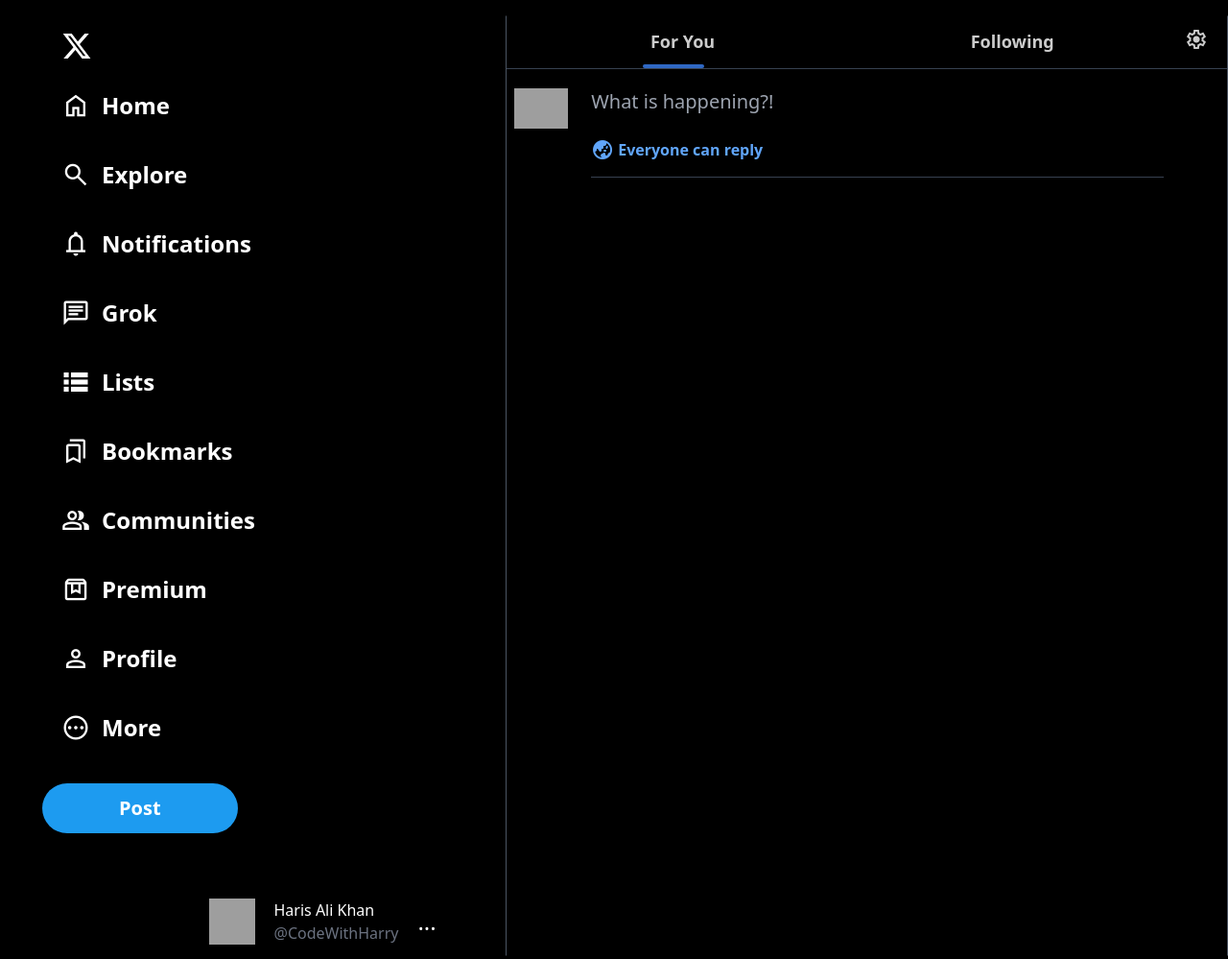
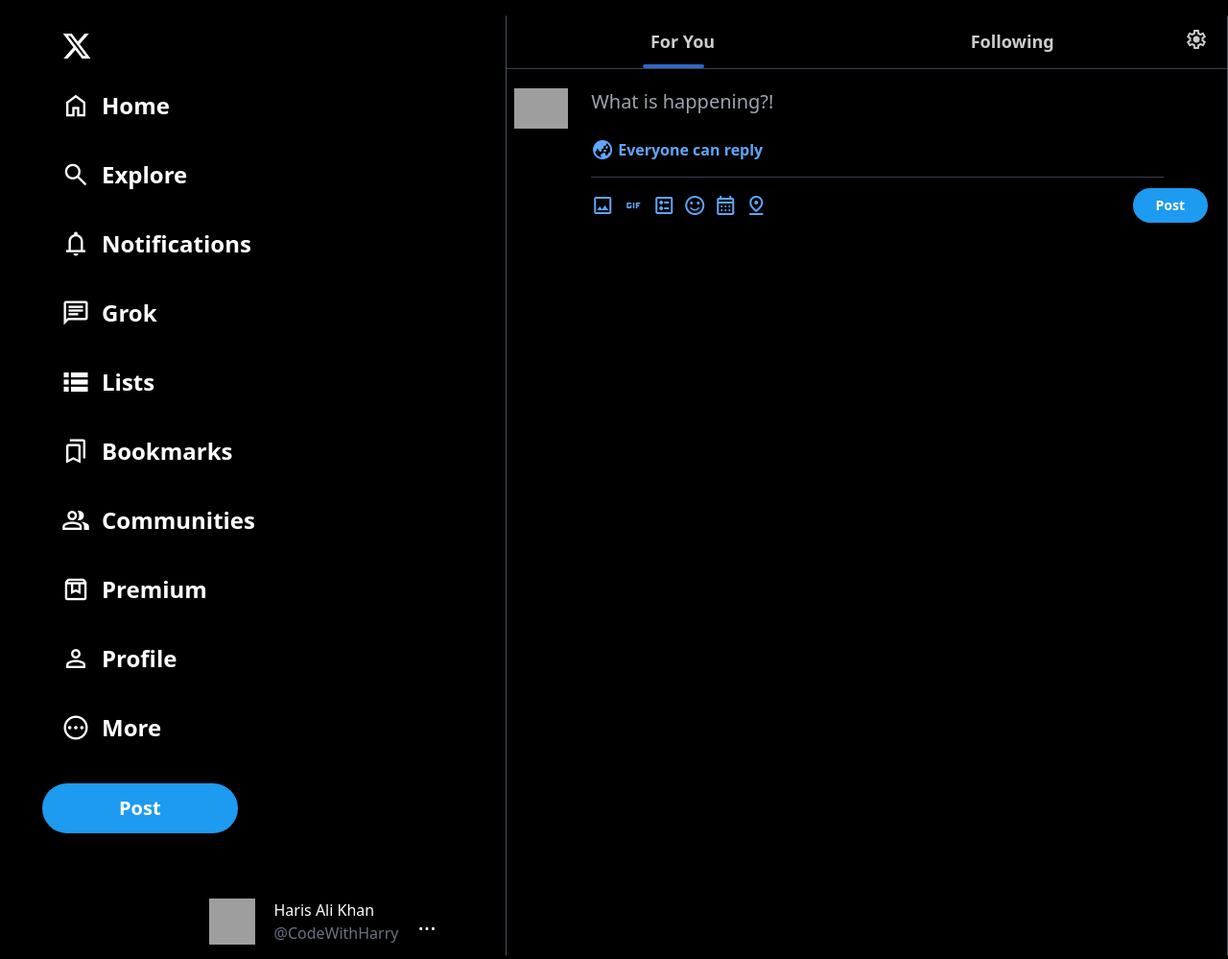
Before and after one commit to Abhishek-Singh2609/X-press-Social-media, a website: page index.html in a window 1280 px wide. Shown: the whole page at 96% size. Drawn offline with nearby package versions, Linux system fonts and the light colour scheme; grey boxes are pictures that could not be loaded.

Commit message:
add blueicons

```diff
--- a/index.html
+++ b/index.html
@@ -140,5 +140,36 @@
                     </div>
                     <div class="w-[90%] h-[0.2px] bg-gray-700 my-3"></div>
                     <div class="flex justify-between">
+                        <div class="blueicons flex gap-2 text-blue-400 items-center">
+                            <span class="material-symbols-outlined cursor-pointer">
+                                image
+                            </span>
+                            <span class="material-symbols-outlined cursor-pointer">
+                                gif
+                            </span>
+                            <span class="material-symbols-outlined cursor-pointer">
+                                ballot
+                            </span>
+                            <span class="material-symbols-outlined cursor-pointer">
+                                sentiment_satisfied
+                            </span>
+                            <span class="material-symbols-outlined cursor-pointer">
+                                calendar_month
+                            </span>
+                            <span class="material-symbols-outlined cursor-pointer">
+                                pin_drop
+                            </span>
+                        </div>
+                        <div class="postbtn">
+                            <button
+                                class="bg-[#1d9bf0] px-6 mx-5 text-sm rounded-full py-2 text-white font-bold">Post</button>
+                        </div>
+
+                    </div>
+                </div>
+
+            </div>
+
+
 </body>
 </html>
```
Also changed, not shown: css/output.css.
